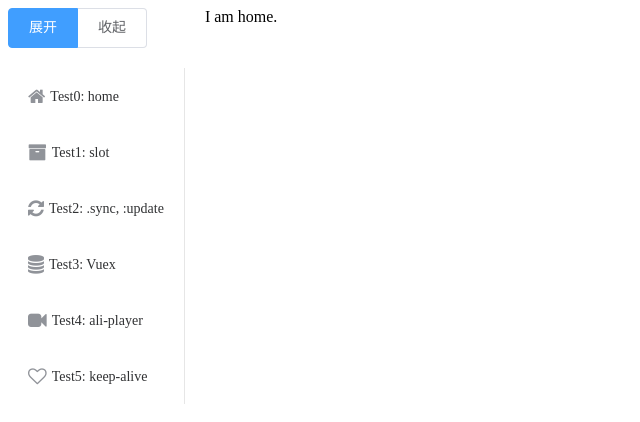
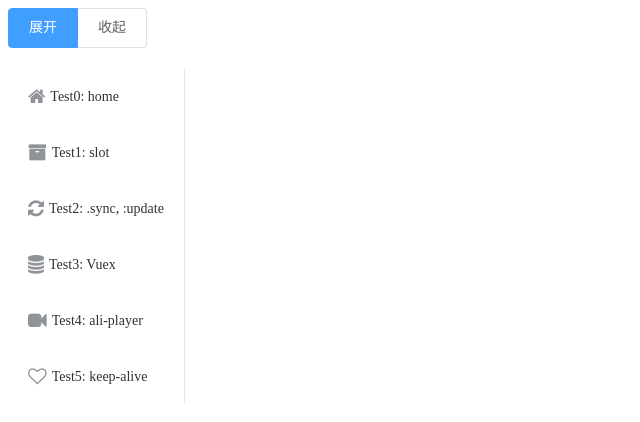
Before and after one commit to poet-CN/Test, a Vue app: page / in a window 1280 px wide. Shown: the top 422 px of the page, without its empty margins (0-640 px from the left). Built offline with nearby package versions, Linux system fonts and the light colour scheme.

Commit message:
404页面

```diff
--- a/config/index.js
+++ b/config/index.js
@@ -29,7 +29,7 @@ module.exports = {
     // Use Eslint Loader?
     // If true, your code will be linted during bundling and
     // linting errors and warnings will be shown in the console.
-    useEslint: true,
+    useEslint: false,
     // If true, eslint errors and warnings will also be shown in the error overlay
     // in the browser.
     showEslintErrorsInOverlay: false,
--- a/src/App.vue
+++ b/src/App.vue
@@ -1,6 +1,6 @@
 <template>
   <el-container direction="horizontal">
-    <sidebar/>
+    <SideBar/>
     <router-view/>
   </el-container>
 </template>
@@ -9,12 +9,16 @@
 export default {
   name: 'App',
   components: {
-    sidebar: () => import('./components/sidebar'),
+    SideBar: () => import('./components/SideBar'),
   },
 };
 </script>
 
 <style lang="scss">
+  body {
+    font-size: 14px;
+  }
+
   .w600 {
     width: 600px;
   }
--- a/src/router/index.js
+++ b/src/router/index.js
@@ -47,6 +47,10 @@ export default new Router({
         name: 'test5-nav3',
         component: () => import('@/views/Test5/components/nav3'),
       }],
+    }, {
+      path: '*',
+      name: 'NotFound',
+      component: () => import('@/views/NotFound'),
     },
   ],
 });
--- a/src/views/Home.vue
+++ /dev/null
@@ -1,40 +0,0 @@
-/*
-* author: mamingyang@baofeng.com
-* date: 2018/10/31
-*/
-
-<template>
-  <div class="c-lh40">
-    I am home.
-  </div>
-</template>
-
-<script>
-export default {
-  name: 'Home',
-  data() {
-    return {};
-  },
-  methods: {},
-  created() {
-
-  },
-};
-</script>
-
-<style lang="scss" scoped>
-  * {
-    padding: 0;
-    margin: 0;
-  }
-
-  .c-lh40 {
-    div {
-      line-height: 40px;
-    }
-  }
-
-  .mb50 {
-    margin-bottom: 50px;
-  }
-</style>
```
